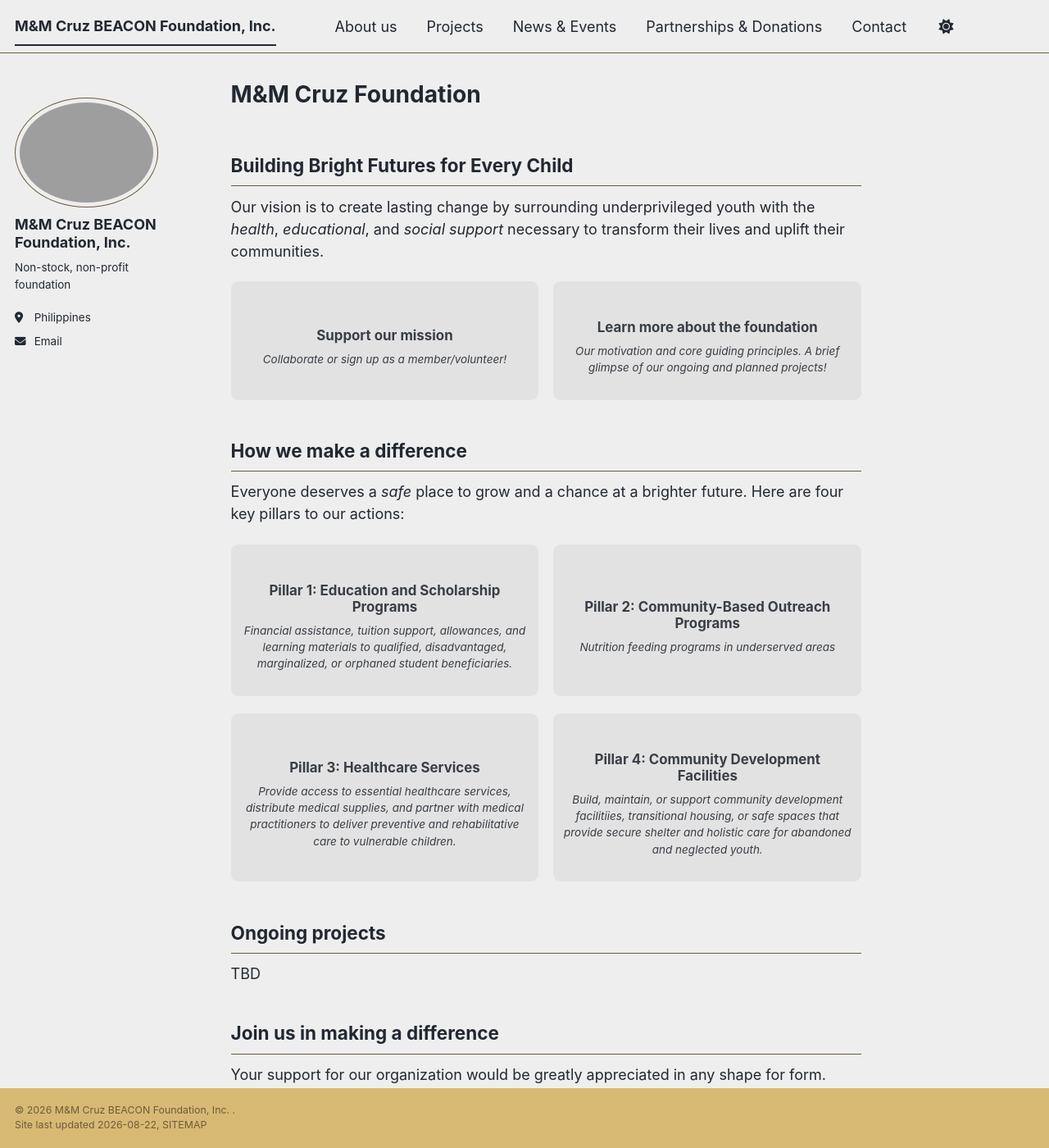
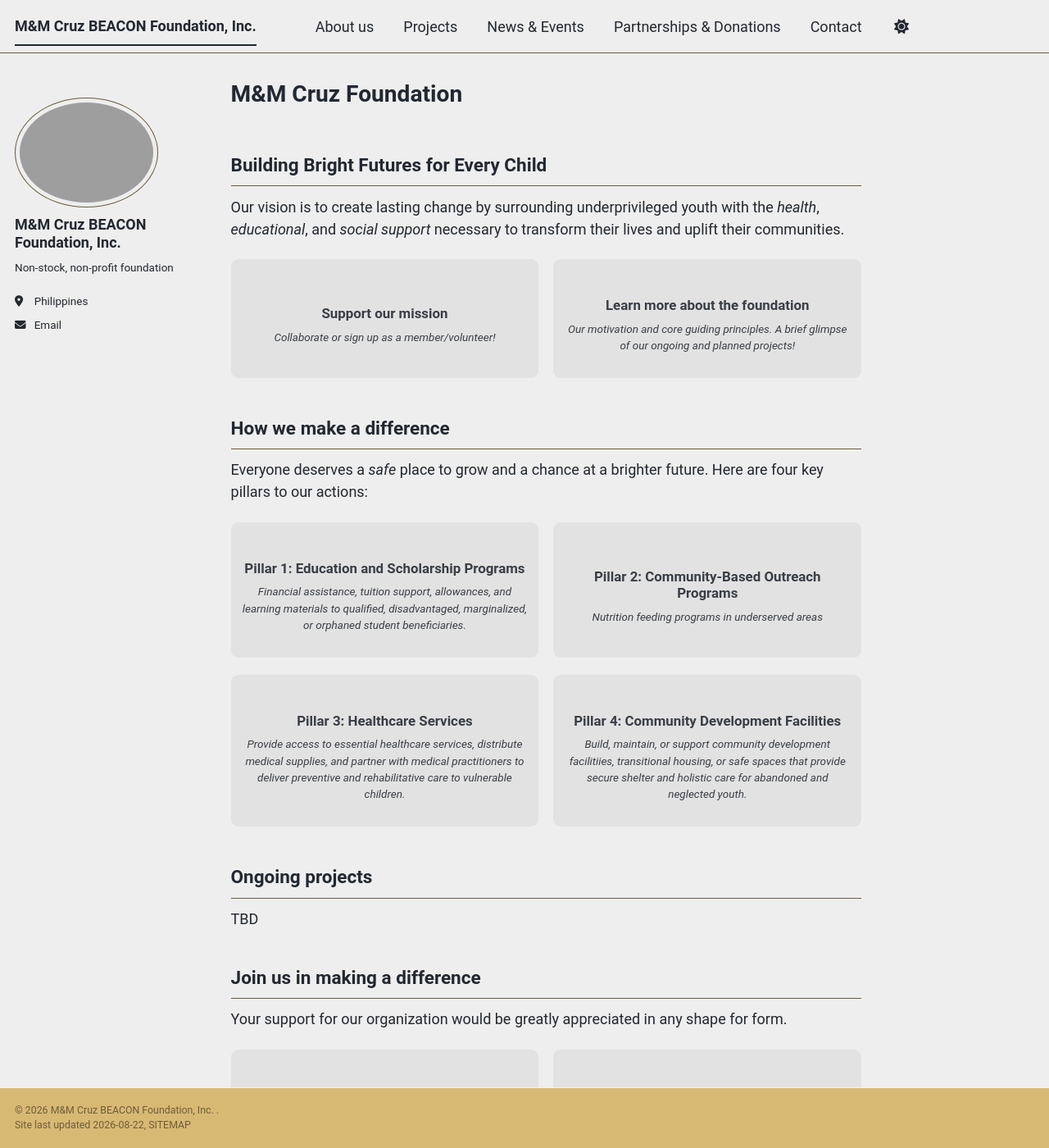
Before and after one commit to mccruz-foundation/mmcfoundation, a Jekyll site: the page built from _pages/about.md, in a window 1280 px wide and 1400 px high. Shown: the whole window at 82% size. Built offline with Jekyll 4.4.1, drawn with Linux system fonts in a browser that asks for light colours; a style sheet for code colours, icons or effects is not loaded.

Commit message:
Reorder sans-serif font stack in _themes.scss

```diff
--- a/_sass/_themes.scss
+++ b/_sass/_themes.scss
@@ -15,7 +15,7 @@ $indent-var                 : 1.3em;
 
 /* System typefaces */
 $serif                      : Georgia, Times, serif;
-$sans-serif                 : -apple-system, ".SFNSText-Regular", "San Francisco", "Roboto", "Segoe UI", "Helvetica Neue", "Lucida Grande", Arial, sans-serif;
+$sans-serif                 : "Roboto","Helvetica Neue", -apple-system, ".SFNSText-Regular", "San Francisco",  "Segoe UI",  "Lucida Grande", Arial, sans-serif;
 $monospace                  : Monaco, Consolas, "Lucida Console", monospace;
 
 /* Sans serif typefaces */
```
